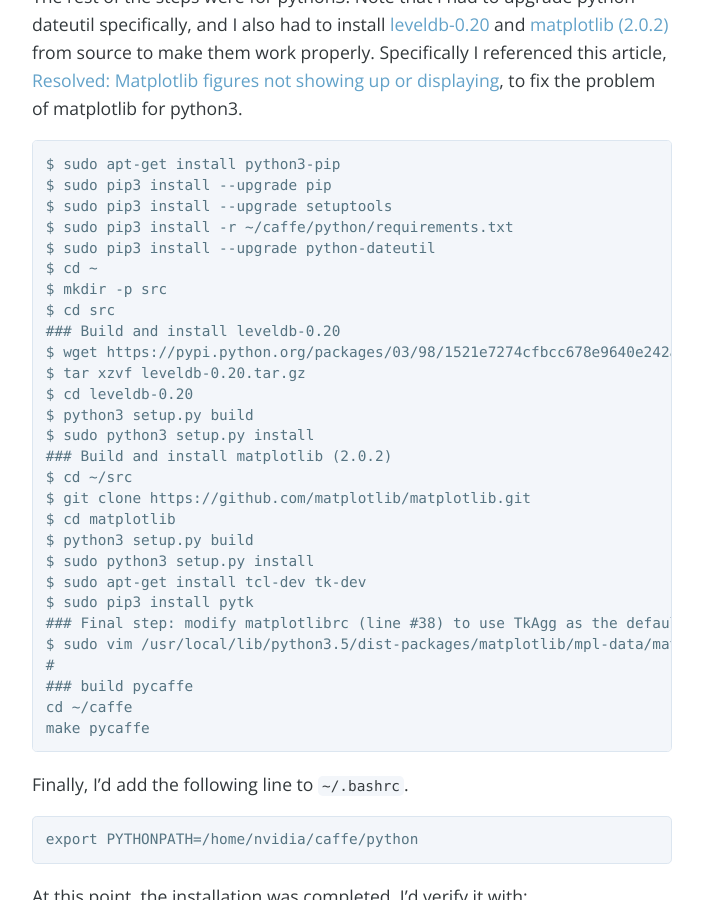
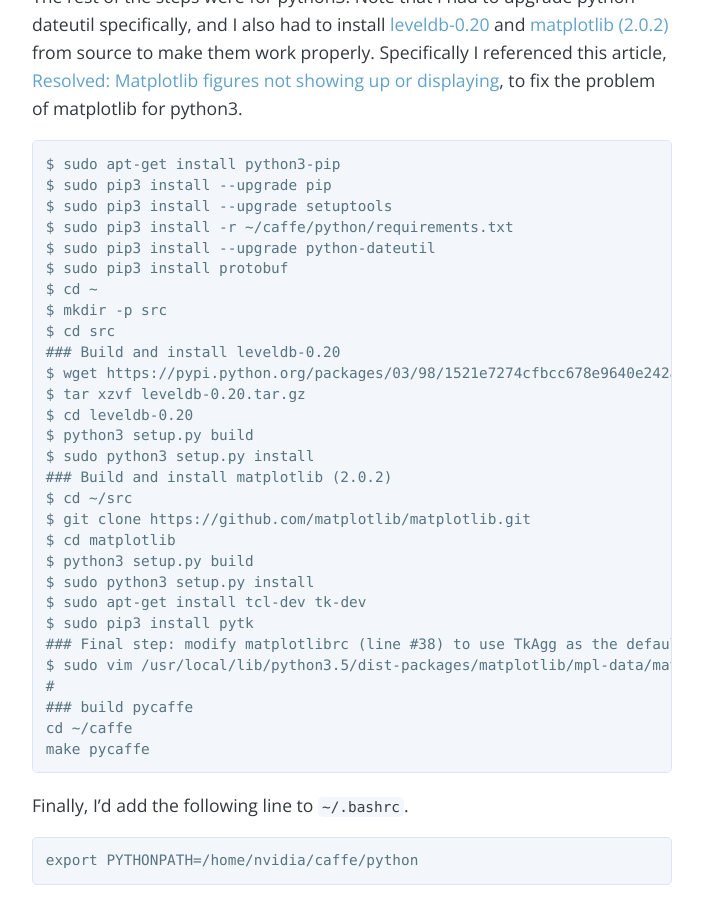
Before and after one commit to jkjung-avt/jkjung-avt.github.io, a Jekyll site: the page built from _posts/2017-08-08-caffe-on-tx2.md, in a window 1280 px wide and 900 px high, scrolled down 1954 px. Shown: the whole window, without its empty margins (288-991 px from the left). Built offline with Jekyll 4.4.1, drawn with Linux system fonts in a browser that asks for light colours; nearby versions of some CDN libraries; comment, search, counter and statistics services are not loaded.

Commit message:
Add pip3 install protobuf

````diff
--- a/_posts/2017-08-08-caffe-on-tx2.md
+++ b/_posts/2017-08-08-caffe-on-tx2.md
@@ -68,6 +68,7 @@ $ sudo pip3 install --upgrade pip
 $ sudo pip3 install --upgrade setuptools
 $ sudo pip3 install -r ~/caffe/python/requirements.txt
 $ sudo pip3 install --upgrade python-dateutil
+$ sudo pip3 install protobuf
 $ cd ~
 $ mkdir -p src
 $ cd src
@@ -95,7 +96,6 @@ make pycaffe
 
 Finally, I'd add the following line to `~/.bashrc`.
 
-
 ```
 export PYTHONPATH=/home/nvidia/caffe/python
 ```
````
